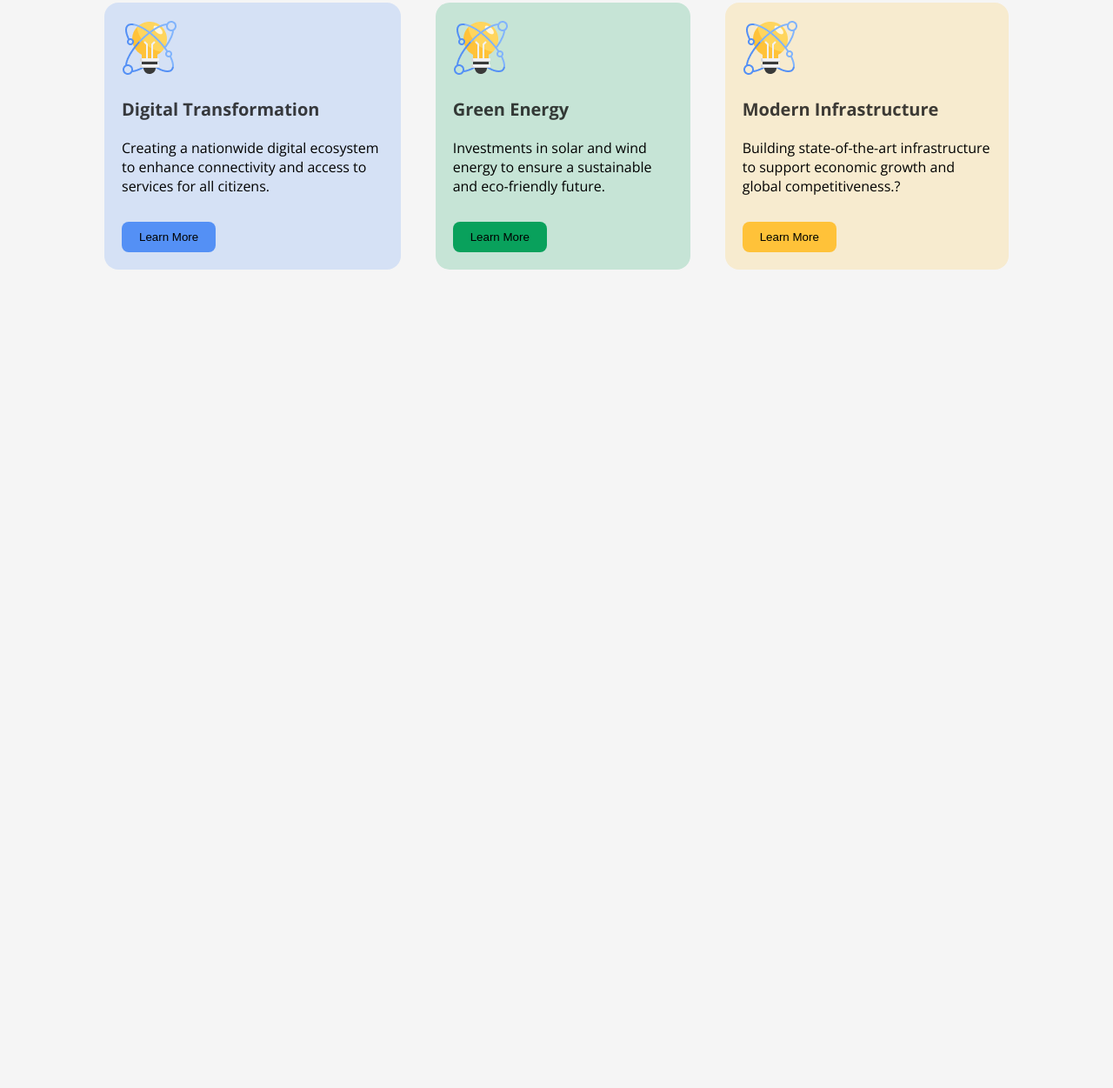
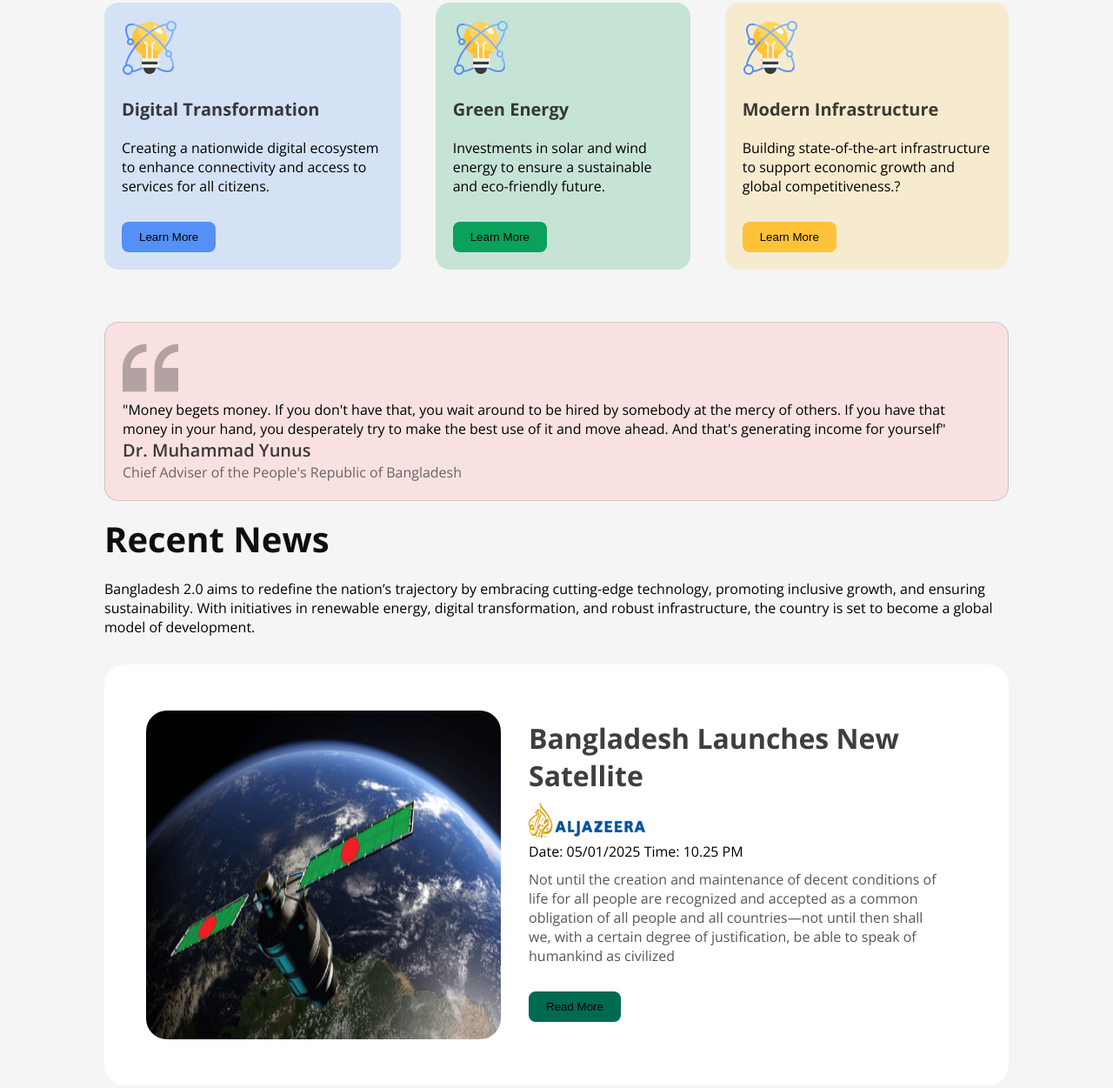
Before and after one commit to jstech-coder/Assignment-01, a plain HTML site: page index.html in a window 1280 px wide. Shown: the part 1287-2538 px from the top of the page at 87% size. Before the commit the page ends 1637 px from the top, so only its background shows below. Drawn offline with nearby package versions, Linux system fonts and the light colour scheme.

Commit message:
news section is added

```diff
--- a/index.html
+++ b/index.html
@@ -92,6 +92,54 @@
           </div>
         </div>
       </div>
+      <div class="qoutes-section ">
+        <img src="images/quote-bg.png" alt="">
+        <p>"Money begets money. If you don't have that, you wait around to be hired by somebody at the mercy of others.
+          If you have
+          that money in your hand, you desperately try to make the best use of it and move ahead. And that's generating
+          income for
+          yourself"</p>
+        <span class="author">Dr. Muhammad Yunus</span>
+        <p class="author-job">Chief Adviser of the People's Republic of Bangladesh</p>
+      </div>
+    </section>
+    <!-- news section is start here -->
+
+    <section class="news-section">
+      <h1 class="Recent News">Recent News</h1><br>
+      <p>Bangladesh 2.0 aims to redefine the nation’s trajectory by embracing cutting-edge technology, promoting
+        inclusive
+        growth, and ensuring sustainability. With initiatives in renewable energy, digital transformation, and robust
+        infrastructure, the country is set to become a global model of development.</p>
+      <div class="news-items">
+        <img class="news-img" src="images/satelite.png" alt="">
+        <div class="news-content">
+          <h2 class="news-tittle">Bangladesh Launches New Satellite</h2>
+          <div><img src="images/al-jazeera.png" alt=""></div>
+          <time datetime="">Date: 05/01/2025 Time: 10.25 PM</time>
+          <p class="news-description">Not until the creation and maintenance of decent conditions of life for all people
+            are recognized and accepted as a
+            common obligation of all people and all countries—not until then shall we,
+            with a certain degree of justification, be able to speak of humankind as civilized</p>
+          <button class="news-btn">Read More</button>
+        </div>
+      </div>
+    </section>
+
+    <section class="news-section">
+      <div class="news-items">
+        <div class="news-content">
+          <h2 class="news-tittle">Bangladesh Launches New Satellite</h2>
+          <div><img src="images/al-jazeera.png" alt=""></div>
+          <time datetime="">Date: 05/01/2025 Time: 10.25 PM</time>
+          <p class="news-description">Not until the creation and maintenance of decent conditions of life for all people
+            are recognized and accepted as a
+            common obligation of all people and all countries—not until then shall we,
+            with a certain degree of justification, be able to speak of humankind as civilized</p>
+          <button class="news-btn">Read More</button>
+        </div>
+        <img class="news-img" src="images/satelite.png" alt="">
+      </div>
     </section>
   </main>
 </body>
--- a/style.css
+++ b/style.css
@@ -188,3 +188,79 @@ body {
   font-size: 50px;
   font-weight: 800px;
 }
+.qoutes-section {
+  margin: 20px 120px;
+  padding: 20px;
+  box-sizing: border-box;
+  border: 1px solid rgba(14, 14, 14, 0.15);
+  border-radius: 16px;
+  background: rgb(249, 225, 225);
+}
+.author {
+  color: rgba(14, 14, 14, 0.8);
+  font-size: 20px;
+  font-weight: 600;
+  text-align: left;
+  margin: 10px 0px;
+}
+.author-job {
+  color: rgba(14, 14, 14, 0.6);
+  font-size: 16px;
+  font-weight: 400;
+  line-height: 24px;
+  text-align: left;
+}
+
+/* news section is start here */
+
+.news-section {
+  margin: 20px 120px;
+}
+.news-section h1 {
+  color: rgb(14, 14, 14);
+  font-size: 40px;
+  font-weight: 700;
+  line-height: 48px;
+  text-align: left;
+}
+.Recent News p {
+  color: rgba(14, 14, 14, 0.7);
+  font-size: 16px;
+  font-weight: 400;
+  text-align: left;
+}
+.news-items {
+  display: flex;
+  margin: 32px 0px;
+  padding: 48px;
+  border-radius: 24px;
+  background: rgb(255, 255, 255);
+}
+.news-img {
+  border-radius: 24px;
+  margin: 5px 0;
+}
+.news-content {
+  margin: 5px 32px;
+}
+.news-tittle {
+  margin: 10px 0px;
+  color: rgba(14, 14, 14, 0.8);
+  font-size: 32px;
+  font-weight: 700;
+  text-align: left;
+}
+.news-description {
+  color: rgba(14, 14, 14, 0.7);
+  font-size: 16px;
+  font-weight: 400;
+  text-align: left;
+  margin: 10px 0;
+}
+.news-btn {
+  margin: 20px 0px;
+  padding: 10px 20px;
+  border: none;
+  border-radius: 8px;
+  background: rgb(0, 106, 80);
+}
```
